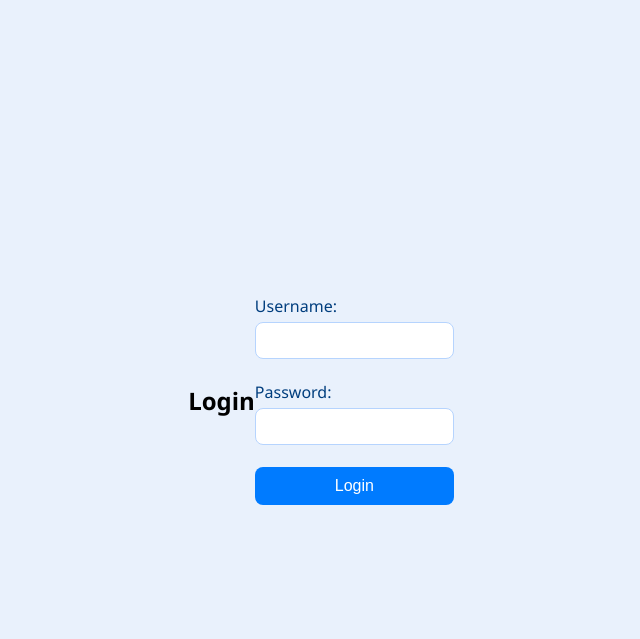
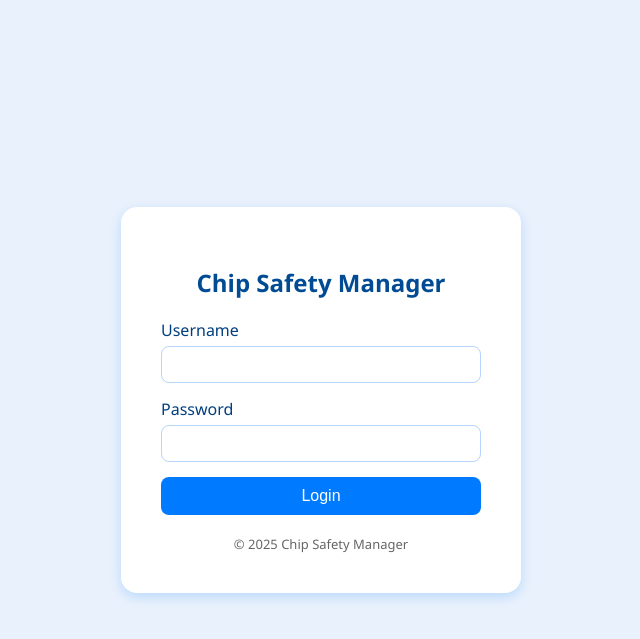
Before and after one commit to Saisreegit/chipsafety, a Flask app: template templates/login.html in a window 1280 px wide. Shown: the top 639 px of the page, without its empty margins (319-959 px from the left). Run offline with Flask 3, Linux system fonts and the light colour scheme; the template is opened without the code that fills it, so the values that code supplies are empty.

Commit message:
login.html

```diff
--- a/templates/login.html
+++ b/templates/login.html
@@ -78,20 +78,24 @@
         }
     </style>
 </head>
-<head>
-    <meta charset="UTF-8">
-    <title>Login - Chip Safety Manager</title>
-</head>
 <body>
-    <h2>Login</h2>
-    <form method="POST" action="/login">
-        <label for="username">Username:</label>
-        <input type="text" name="username" required><br><br>
-
-        <label for="password">Password:</label>
-        <input type="password" name="password" required><br><br>
-
-        <button type="submit">Login</button>
-    </form>
+    <div class="login-container">
+        <h2>Chip Safety Manager</h2>
+        <form method="POST">
+            <div class="form-group">
+                <label for="username">Username</label>
+                <input type="text" name="username" id="username" required />
+            </div>
+            <div class="form-group">
+                <label for="password">Password</label>
+                <input type="password" name="password" id="password" required />
+            </div>
+            <button type="submit">Login</button>
+        </form>
+        {% if error %}
+            <div class="error">{{ error }}</div>
+        {% endif %}
+        <div class="footer-note">© 2025 Chip Safety Manager</div>
+    </div>
 </body>
 </html>
```
